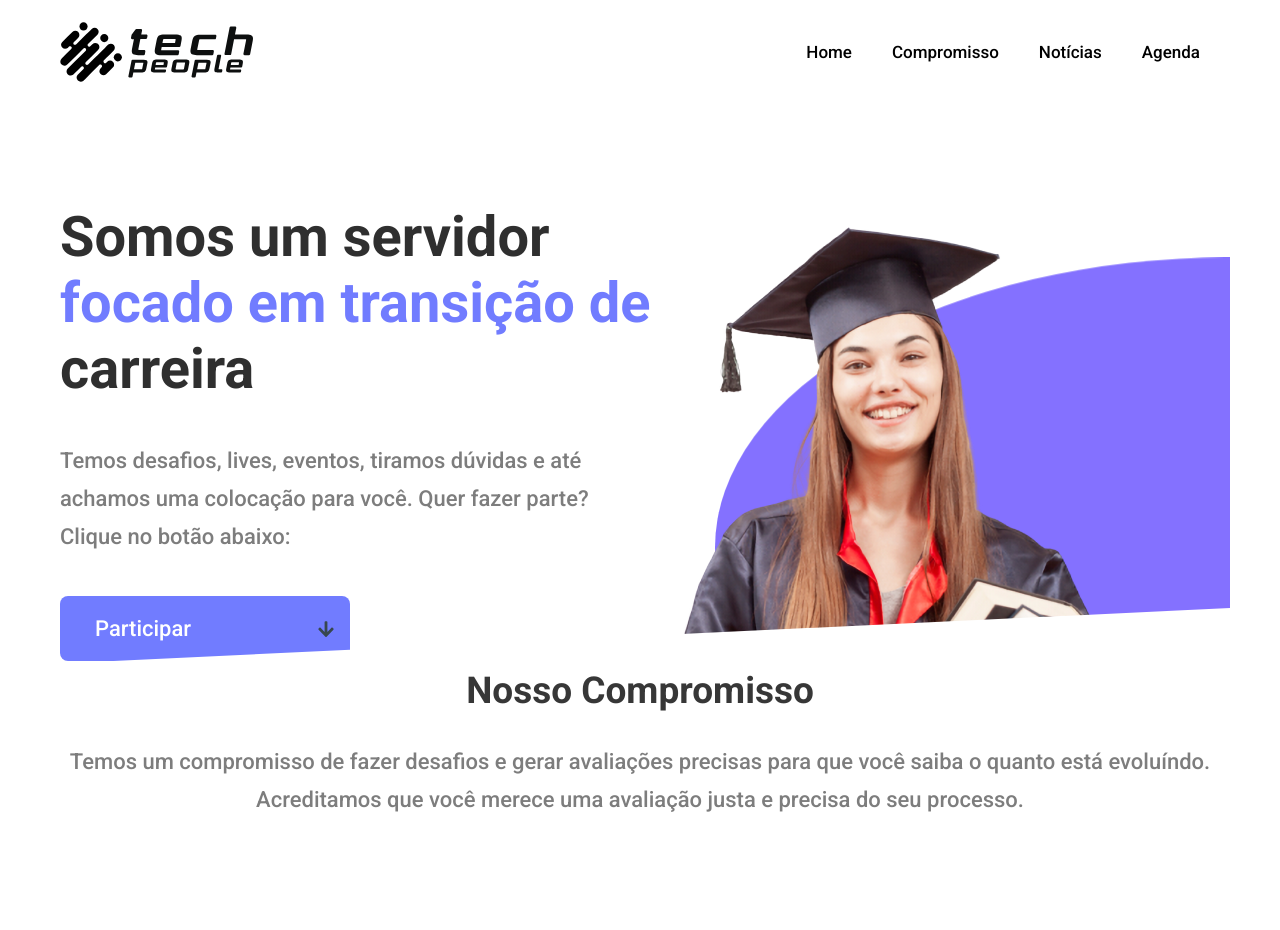
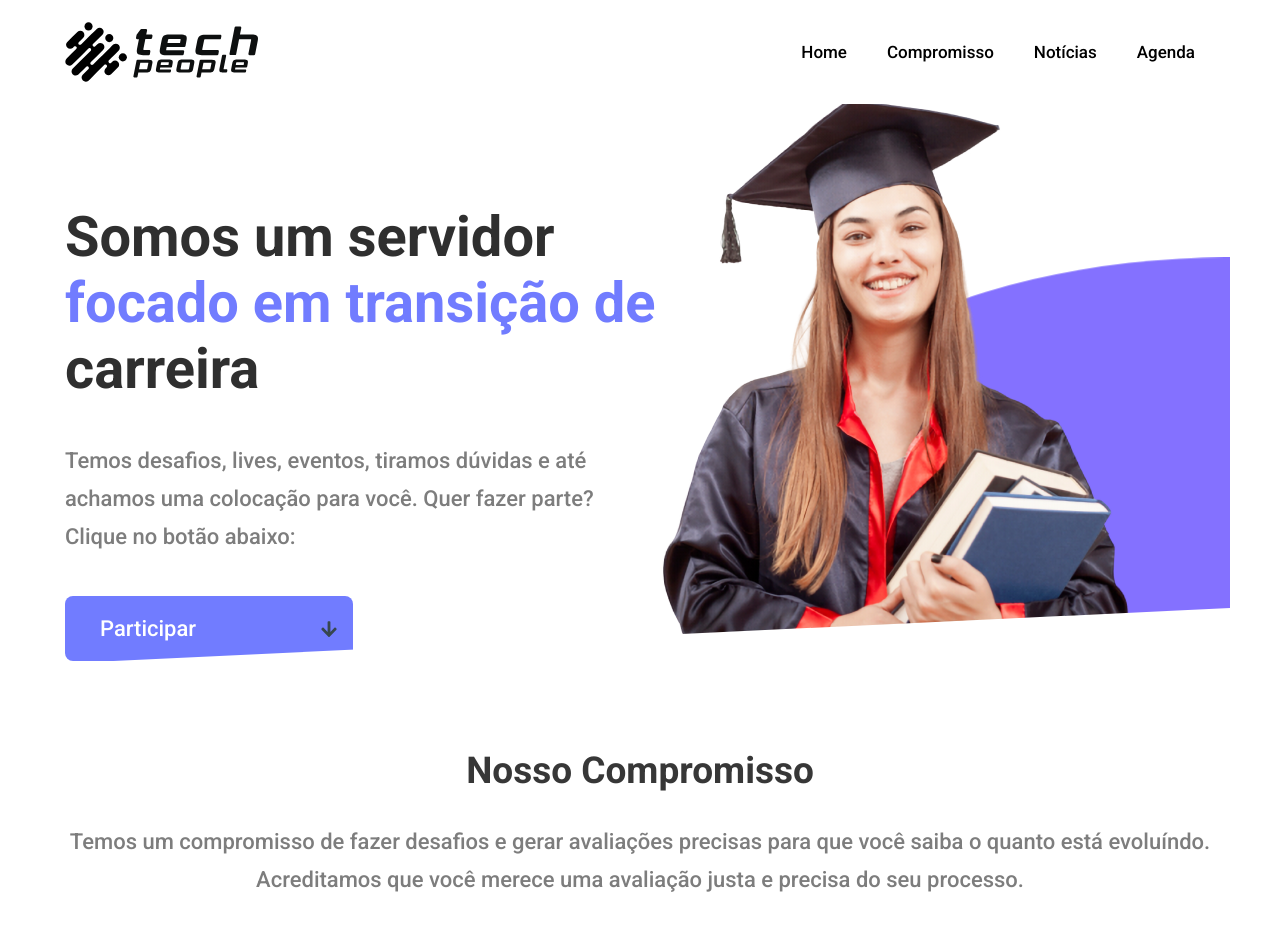
Before and after one commit to VictorHAP1603/tech-people, a React (Create React App) app: page / in a window 1280 px wide. Shown: the top 930 px of the page. Before the commit the page ends 819 px from the top, so only its background shows below. Built offline with nearby package versions, Linux system fonts and the light colour scheme.

Commit message:
adicionando animações no banner

```diff
--- /dev/null
+++ b/src/components/CompromisseItem/style.ts
@@ -0,0 +1,3 @@
+import styled from "styled-components";
+
+export const Container = styled.div``;
--- a/src/components/IntroductionSection/index.tsx
+++ b/src/components/IntroductionSection/index.tsx
@@ -5,11 +5,12 @@ import { Container } from "./style";
 type Props = {
   title: string;
   children: ReactNode;
+  delay?: number
 };
 
-export const IntroductionSection = ({ title, children }: Props) => {
+export const IntroductionSection = ({ title, children, delay }: Props) => {
   return (
-    <Container>
+    <Container className={delay ? "fade" : ""}>
       <h2>{title}</h2>
       <p>{children}</p>
     </Container>
--- a/src/components/IntroductionSection/style.ts
+++ b/src/components/IntroductionSection/style.ts
@@ -1,4 +1,5 @@
 import styled from "styled-components";
+import { fadeBottom } from "../../styles/globalStyles";
 
 export const Container = styled.div`
   text-align: center;
@@ -16,5 +17,18 @@ export const Container = styled.div`
     font-size: 22px;
     line-height: 38px;
     color: ${(p) => p.theme.colors.gray};
+    margin-bottom: 75px;
+  }
+
+  &.fade {
+    h2 {
+      opacity: 0;
+      animation: ${fadeBottom} 0.8s 1.2s forwards;
+    }
+
+    p {
+      opacity: 0;
+      animation: ${fadeBottom} 0.8s 1.5s forwards;
+    }
   }
 `;
--- a/src/pages/Home/Banner/style.ts
+++ b/src/pages/Home/Banner/style.ts
@@ -1,4 +1,6 @@
 import styled, { keyframes } from "styled-components";
+import { fadeRight, fadeBottom } from "../../../styles/globalStyles";
+
 
 const circleScale = keyframes`
     to {
@@ -26,6 +28,8 @@ export const Container = styled.section`
       color: ${(p) => p.theme.colors.black3};
       font-size: 56px;
       line-height: 66px;
+      transition: all .5s;
+      animation: ${fadeRight} 0.8s forwards;
 
       span {
         color: ${(p) => p.theme.colors.primary};
@@ -39,6 +43,10 @@ export const Container = styled.section`
       line-height: 38px;
       color: ${(p) => p.theme.colors.gray};
       width: 50%;
+      opacity: 0;
+      animation: ${fadeRight} 0.8s 0.4s forwards;
+      /* animation-delay: 0.8s; */
+
     }
 
     > button {
@@ -53,6 +61,10 @@ export const Container = styled.section`
 
       border-radius: 8px;
       transition: all 0.5s;
+      opacity: 0;
+
+      animation: ${fadeBottom} 0.8s 0.8s forwards;
+
 
       p {
         color: ${(p) => p.theme.colors.white};
@@ -74,7 +86,7 @@ export const Container = styled.section`
   .student {
     position: absolute;
     right: 100px;
-    top: 120px;
+    bottom: 0px;
     z-index: 11;
     transition: all 0.5s;
     transform: translateY(100%);
@@ -91,7 +103,7 @@ export const Container = styled.section`
 
     z-index: 10;
     border-radius: 75%;
-    transform: translateX(50%) translateY(30%) scale(0);
+    transform: translateX(40%) translateY(30%) scale(0);
 
     transition: all 0.5s;
 
--- a/src/pages/Home/OurCompromise/index.tsx
+++ b/src/pages/Home/OurCompromise/index.tsx
@@ -1,6 +1,6 @@
 import React from "react";
 
-import { Container } from "./style";
+import { Container, ContainerCompromisse } from "./style";
 
 // Components
 import { IntroductionSection } from "../../../components/IntroductionSection";
@@ -8,11 +8,16 @@ import { IntroductionSection } from "../../../components/IntroductionSection";
 export const OurCompromisse = () => {
   return (
     <Container className="container">
-      <IntroductionSection title="Nosso Compromisso">
+      <IntroductionSection title="Nosso Compromisso" delay={1}>
         Temos um compromisso de fazer desafios e gerar avaliações precisas para
         que você saiba o quanto está evoluíndo. Acreditamos que você merece uma
         avaliação justa e precisa do seu processo.
       </IntroductionSection>
+
+      <ContainerCompromisse>
+
+      </ContainerCompromisse>
+
     </Container>
   );
 };
--- a/src/pages/Home/OurCompromise/style.ts
+++ b/src/pages/Home/OurCompromise/style.ts
@@ -3,3 +3,8 @@ import styled from "styled-components";
 export const Container = styled.section`
   padding: 80px 10px 100px 10px;
 `;
+
+export const ContainerCompromisse = styled.div`
+  display: grid;
+  grid-template-columns: repeat(3, 1fr);
+`;
--- a/src/styles/globalStyles.ts
+++ b/src/styles/globalStyles.ts
@@ -1,4 +1,40 @@
-import { createGlobalStyle } from "styled-components";
+import { createGlobalStyle, keyframes } from "styled-components";
+
+export const fadeRight = keyframes`
+    from {
+        opacity: 0;
+        transform: translateX(-30px);
+    }
+
+    to {
+        opacity: 1;
+        transform: translateX(0px);
+    }
+`
+
+export const fadeLeft = keyframes`
+    from {
+        opacity: 0;
+        transform: translateX(30px);
+    }
+
+    to {
+        opacity: 1;
+        transform: translateX(0px);
+    }
+`
+
+export const fadeBottom = keyframes`
+    from {
+        opacity: 0;
+        transform: translateY(-30px);
+    }
+
+    to {
+        opacity: 1;
+        transform: translateY(0px);
+    }
+`
 
 export const GlobalStyles = createGlobalStyle`
     * {
@@ -33,7 +69,11 @@ export const GlobalStyles = createGlobalStyle`
     .container {
         margin: 0 auto;
         max-width: 1180px;
-        padding: 0 10px;
+        padding: 0 15px;
         height: 100%;
+
+        @media (min-width: 1800px) {
+            max-width: 1480px;
+        }
     }
 `;
```
Also changed, not shown: src/components/CompromisseItem/index.tsx (added, +28 -0 lines).
